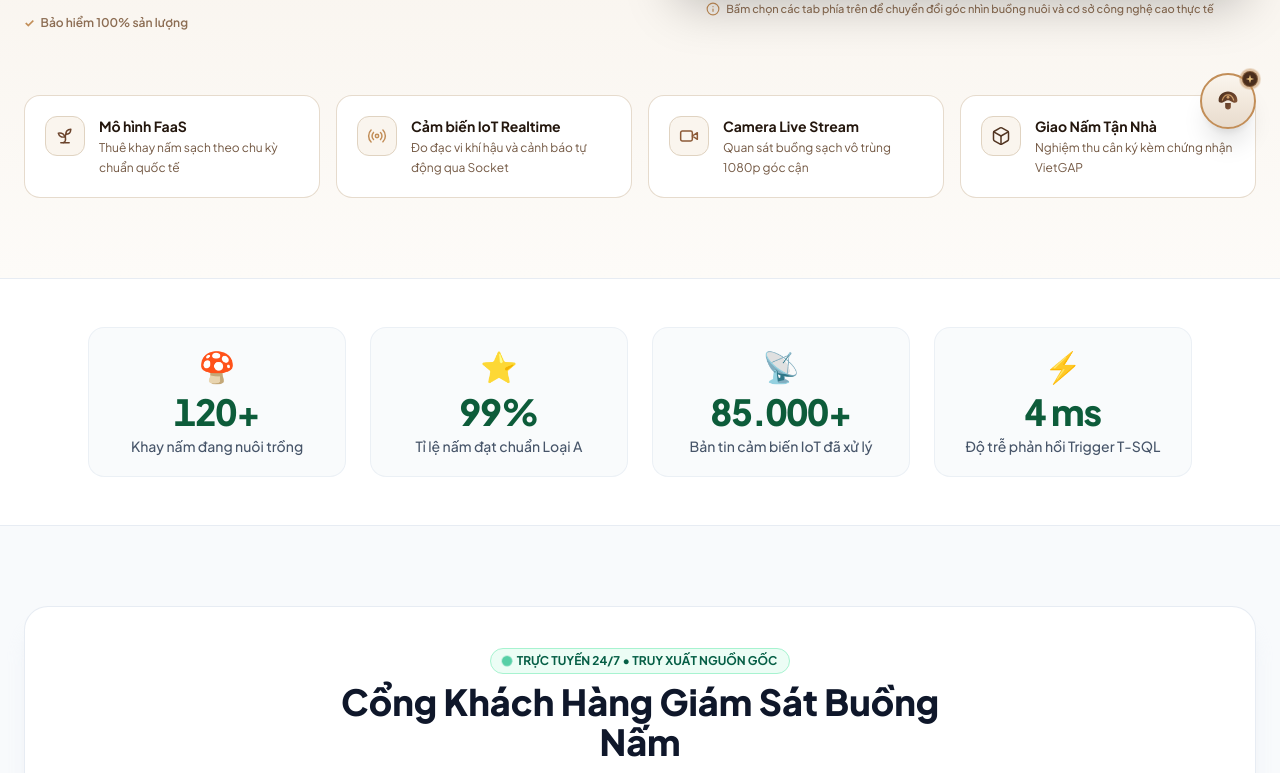
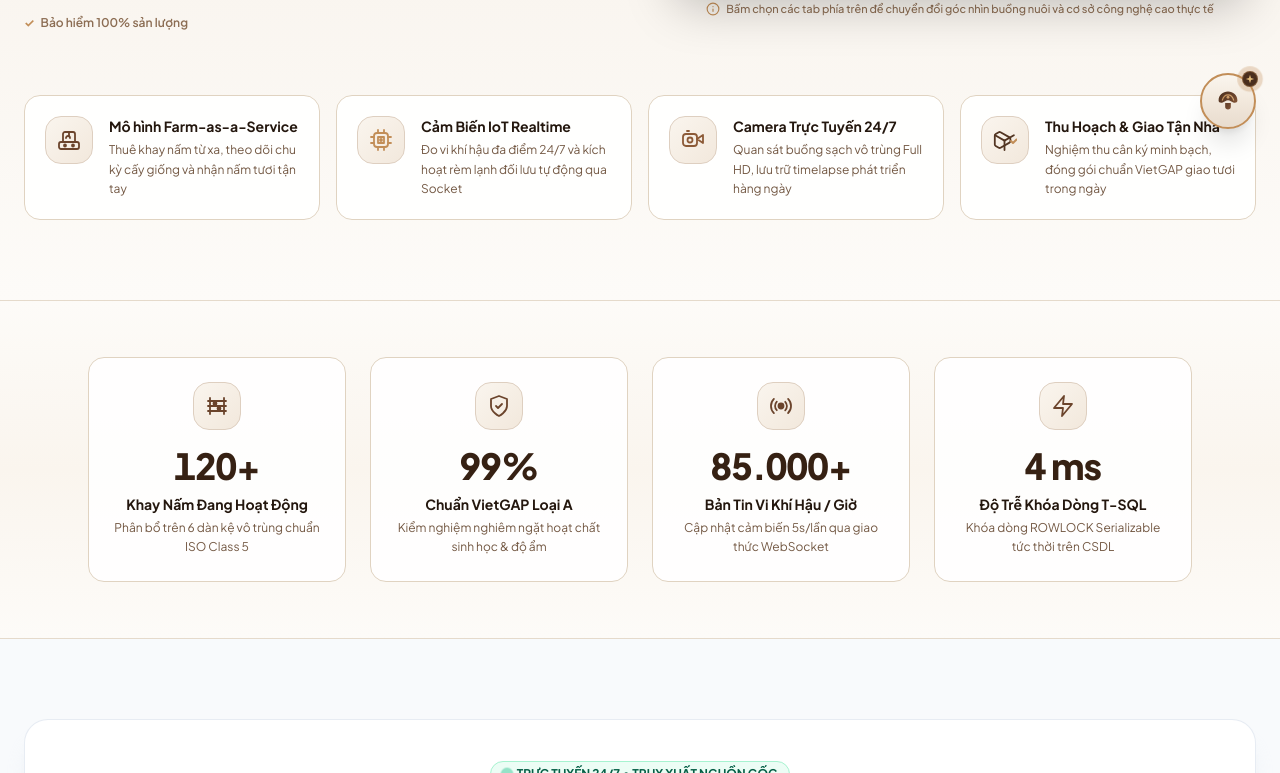
Before and after one commit to BryannLee202/QUAN_TRI_CSDL, a Next.js app in the folder frontend/: page / in a window 1280 px wide. Shown: the part 647-1420 px from the top of the page. Built offline with nearby package versions, Linux system fonts and the light colour scheme; no server answers.

Commit message:
feat(ui): dong bo vector icon cao cap loai bo emoji va chuan hoa so lieu van hanh

```diff
--- a/frontend/src/components/landing/HeroSection.tsx
+++ b/frontend/src/components/landing/HeroSection.tsx
@@ -263,68 +263,72 @@ export default function HeroSection() {
 
         {/* Chân Hero: Cụm 4 Thẻ Bento Tính Năng Ngang */}
         <div className="grid grid-cols-1 sm:grid-cols-2 lg:grid-cols-4 gap-4 mt-16">
-          <div className="bg-white dark:bg-[#20140D]/80 rounded-2xl p-5 border border-[#E0D3C1]/80 dark:border-[#543825] shadow-xs hover:shadow-md hover:border-[#C28E58]/50 transition-all duration-300 flex items-start gap-3.5">
-            <div className="w-10 h-10 rounded-xl bg-[#FAF5EE] dark:bg-[#2B1C13] text-[#523522] dark:text-[#E2BA78] border border-[#E0D3C1] dark:border-[#543825] flex items-center justify-center shrink-0">
-              <svg className="w-5 h-5 text-[#6B442C] dark:text-[#E2BA78]" viewBox="0 0 24 24" fill="none" stroke="currentColor" strokeWidth="1.8" strokeLinecap="round" strokeLinejoin="round">
-                <path d="M7 20h10"/>
-                <path d="M10 20c5.5-2.5.8-6.4 3-10"/>
-                <path d="M9.5 9.4c1.1.8 1.8 2.2 2.3 3.7-2 .4-3.5.4-4.8-.3-1.2-.6-2.3-1.9-3-4.2 2.8-.5 4.4.1 5.5.8z"/>
-                <path d="M14.1 6a7 7 0 0 0-1.1 4c1.9-.1 3.3-.6 4.3-1.4 1-1 1.6-2.3 1.7-4.6-2.7.1-4 1-4.9 2z"/>
+          <div className="bg-white/90 dark:bg-[#20140D]/90 rounded-2xl p-5 border border-[#E0D3C1] dark:border-[#543825] shadow-xs hover:shadow-lg hover:border-[#C28E58] transition-all duration-300 flex items-start gap-4 group">
+            <div className="w-12 h-12 rounded-2xl bg-gradient-to-br from-[#FAF5EE] to-[#F2E8DC] dark:from-[#2B1C13] dark:to-[#1C120B] text-[#6B442C] dark:text-[#E2BA78] border border-[#DECFC0] dark:border-[#422C1D] flex items-center justify-center shrink-0 shadow-xs group-hover:scale-105 transition-transform duration-300">
+              <svg className="w-6 h-6" viewBox="0 0 24 24" fill="none" stroke="currentColor" strokeWidth="1.8" strokeLinecap="round" strokeLinejoin="round">
+                <rect width="20" height="7" x="2" y="14" rx="2" />
+                <path d="M6 14V6a2 2 0 0 1 2-2h8a2 2 0 0 1 2 2v8" />
+                <path d="M12 4v4" />
+                <path d="M9 10c0-1.1.9-2 2-2s2 .9 2 2" />
+                <circle cx="8" cy="17.5" r="1" fill="currentColor" />
+                <circle cx="16" cy="17.5" r="1" fill="currentColor" />
               </svg>
             </div>
             <div>
-              <h4 className="font-bold text-sm text-[#24170E] dark:text-white">Mô hình FaaS</h4>
-              <p className="text-xs text-[#735843] dark:text-[#DAC7B5] mt-0.5 leading-relaxed">
-                Thuê khay nấm sạch theo chu kỳ chuẩn quốc tế
+              <h4 className="font-bold text-sm text-[#24170E] dark:text-[#FFF5EA]">Mô hình Farm-as-a-Service</h4>
+              <p className="text-xs text-[#735843] dark:text-[#DAC7B5] mt-1 leading-relaxed">
+                Thuê khay nấm từ xa, theo dõi chu kỳ cấy giống và nhận nấm tươi tận tay
               </p>
             </div>
           </div>
 
-          <div className="bg-white dark:bg-[#20140D]/80 rounded-2xl p-5 border border-[#E0D3C1]/80 dark:border-[#543825] shadow-xs hover:shadow-md hover:border-[#C28E58]/50 transition-all duration-300 flex items-start gap-3.5">
-            <div className="w-10 h-10 rounded-xl bg-[#FAF5EE] dark:bg-[#2B1C13] text-[#C28E58] border border-[#E0D3C1] dark:border-[#543825] flex items-center justify-center shrink-0">
-              <svg className="w-5 h-5 text-[#C28E58]" viewBox="0 0 24 24" fill="none" stroke="currentColor" strokeWidth="1.8" strokeLinecap="round" strokeLinejoin="round">
-                <path d="M4.9 19.1C1 15.2 1 8.8 4.9 4.9"/>
-                <path d="M7.8 16.2c-2.3-2.3-2.3-6.1 0-8.5"/>
-                <circle cx="12" cy="12" r="2"/>
-                <path d="M16.2 7.8c2.3 2.3 2.3 6.1 0 8.5"/>
-                <path d="M19.1 4.9C23 8.8 23 15.1 19.1 19"/>
+          <div className="bg-white/90 dark:bg-[#20140D]/90 rounded-2xl p-5 border border-[#E0D3C1] dark:border-[#543825] shadow-xs hover:shadow-lg hover:border-[#C28E58] transition-all duration-300 flex items-start gap-4 group">
+            <div className="w-12 h-12 rounded-2xl bg-gradient-to-br from-[#FAF5EE] to-[#F2E8DC] dark:from-[#2B1C13] dark:to-[#1C120B] text-[#C28E58] border border-[#DECFC0] dark:border-[#422C1D] flex items-center justify-center shrink-0 shadow-xs group-hover:scale-105 transition-transform duration-300">
+              <svg className="w-6 h-6" viewBox="0 0 24 24" fill="none" stroke="currentColor" strokeWidth="1.8" strokeLinecap="round" strokeLinejoin="round">
+                <rect width="14" height="14" x="5" y="5" rx="3" />
+                <path d="M9 9h6v6H9z" />
+                <path d="M2 9h3M2 15h3M19 9h3M19 15h3M9 2v3M15 2v3M9 19v3M15 19v3" />
+                <circle cx="12" cy="12" r="1" fill="currentColor" />
               </svg>
             </div>
             <div>
-              <h4 className="font-bold text-sm text-[#24170E] dark:text-white">Cảm biến IoT Realtime</h4>
-              <p className="text-xs text-[#735843] dark:text-[#DAC7B5] mt-0.5 leading-relaxed">
-                Đo đạc vi khí hậu và cảnh báo tự động qua Socket
+              <h4 className="font-bold text-sm text-[#24170E] dark:text-[#FFF5EA]">Cảm Biến IoT Realtime</h4>
+              <p className="text-xs text-[#735843] dark:text-[#DAC7B5] mt-1 leading-relaxed">
+                Đo vi khí hậu đa điểm 24/7 và kích hoạt rèm lạnh đối lưu tự động qua Socket
               </p>
             </div>
           </div>
 
-          <div className="bg-white dark:bg-[#20140D]/80 rounded-2xl p-5 border border-[#E0D3C1]/80 dark:border-[#543825] shadow-xs hover:shadow-md hover:border-[#C28E58]/50 transition-all duration-300 flex items-start gap-3.5">
-            <div className="w-10 h-10 rounded-xl bg-[#FAF5EE] dark:bg-[#2B1C13] text-[#8C5A37] dark:text-[#DDB988] border border-[#E0D3C1] dark:border-[#543825] flex items-center justify-center shrink-0">
-              <svg className="w-5 h-5 text-[#8C5A37] dark:text-[#DDB988]" viewBox="0 0 24 24" fill="none" stroke="currentColor" strokeWidth="1.8" strokeLinecap="round" strokeLinejoin="round">
-                <path d="m22 8-6 4 6 4V8Z"/>
-                <rect width="14" height="12" x="2" y="6" rx="2" ry="2"/>
+          <div className="bg-white/90 dark:bg-[#20140D]/90 rounded-2xl p-5 border border-[#E0D3C1] dark:border-[#543825] shadow-xs hover:shadow-lg hover:border-[#C28E58] transition-all duration-300 flex items-start gap-4 group">
+            <div className="w-12 h-12 rounded-2xl bg-gradient-to-br from-[#FAF5EE] to-[#F2E8DC] dark:from-[#2B1C13] dark:to-[#1C120B] text-[#8C5A37] dark:text-[#DDB988] border border-[#DECFC0] dark:border-[#422C1D] flex items-center justify-center shrink-0 shadow-xs group-hover:scale-105 transition-transform duration-300">
+              <svg className="w-6 h-6" viewBox="0 0 24 24" fill="none" stroke="currentColor" strokeWidth="1.8" strokeLinecap="round" strokeLinejoin="round">
+                <path d="m22 7-6 4 6 4V7Z" />
+                <rect width="14" height="12" x="2" y="6" rx="3" />
+                <circle cx="9" cy="12" r="2.5" />
+                <path d="M6 3h2" strokeLinecap="round" />
               </svg>
             </div>
             <div>
-              <h4 className="font-bold text-sm text-[#24170E] dark:text-white">Camera Live Stream</h4>
-              <p className="text-xs text-[#735843] dark:text-[#DAC7B5] mt-0.5 leading-relaxed">
-                Quan sát buồng sạch vô trùng 1080p góc cận
+              <h4 className="font-bold text-sm text-[#24170E] dark:text-[#FFF5EA]">Camera Trực Tuyến 24/7</h4>
+              <p className="text-xs text-[#735843] dark:text-[#DAC7B5] mt-1 leading-relaxed">
+                Quan sát buồng sạch vô trùng Full HD, lưu trữ timelapse phát triển hàng ngày
               </p>
             </div>
           </div>
 
-          <div className="bg-white dark:bg-[#20140D]/80 rounded-2xl p-5 border border-[#E0D3C1]/80 dark:border-[#543825] shadow-xs hover:shadow-md hover:border-[#C28E58]/50 transition-all duration-300 flex items-start gap-3.5">
-            <div className="w-10 h-10 rounded-xl bg-[#FAF5EE] dark:bg-[#2B1C13] text-[#523522] dark:text-[#E2BA78] border border-[#E0D3C1] dark:border-[#543825] flex items-center justify-center shrink-0">
-              <svg className="w-5 h-5 text-[#523522] dark:text-[#E2BA78]" viewBox="0 0 24 24" fill="none" stroke="currentColor" strokeWidth="1.8" strokeLinecap="round" strokeLinejoin="round">
-                <path d="M21 8a2 2 0 0 0-1-1.73l-7-4a2 2 0 0 0-2 0l-7 4A2 2 0 0 0 3 8v8a2 2 0 0 0 1 1.73l7 4a2 2 0 0 0 2 0l7-4A2 2 0 0 0 21 16Z"/>
-                <path d="m3.3 7 8.7 5 8.7-5"/>
-                <path d="M12 22V12"/>
+          <div className="bg-white/90 dark:bg-[#20140D]/90 rounded-2xl p-5 border border-[#E0D3C1] dark:border-[#543825] shadow-xs hover:shadow-lg hover:border-[#C28E58] transition-all duration-300 flex items-start gap-4 group">
+            <div className="w-12 h-12 rounded-2xl bg-gradient-to-br from-[#FAF5EE] to-[#F2E8DC] dark:from-[#2B1C13] dark:to-[#1C120B] text-[#523522] dark:text-[#E2BA78] border border-[#DECFC0] dark:border-[#422C1D] flex items-center justify-center shrink-0 shadow-xs group-hover:scale-105 transition-transform duration-300">
+              <svg className="w-6 h-6" viewBox="0 0 24 24" fill="none" stroke="currentColor" strokeWidth="1.8" strokeLinecap="round" strokeLinejoin="round">
+                <path d="M16.5 9.4 7.55 4.24a1.8 1.8 0 0 0-1.8 0L2.7 6.02a1.8 1.8 0 0 0-.9 1.56v8.84a1.8 1.8 0 0 0 .9 1.56l3.05 1.78a1.8 1.8 0 0 0 1.8 0l8.95-5.16a1.8 1.8 0 0 0 .9-1.56V10.96a1.8 1.8 0 0 0-.9-1.56Z" />
+                <path d="m2.1 7.2 9.4 5.4 9.4-5.4" />
+                <path d="M11.5 12.6v9.4" />
+                <path d="m18 13 2 2 3.5-3.5" stroke="#C28E58" strokeWidth="2" />
               </svg>
             </div>
             <div>
-              <h4 className="font-bold text-sm text-[#24170E] dark:text-white">Giao Nấm Tận Nhà</h4>
-              <p className="text-xs text-[#735843] dark:text-[#DAC7B5] mt-0.5 leading-relaxed">
-                Nghiệm thu cân ký kèm chứng nhận VietGAP
+              <h4 className="font-bold text-sm text-[#24170E] dark:text-[#FFF5EA]">Thu Hoạch & Giao Tận Nhà</h4>
+              <p className="text-xs text-[#735843] dark:text-[#DAC7B5] mt-1 leading-relaxed">
+                Nghiệm thu cân ký minh bạch, đóng gói chuẩn VietGAP giao tươi trong ngày
               </p>
             </div>
           </div>
--- a/frontend/src/components/landing/PackagesSection.tsx
+++ b/frontend/src/components/landing/PackagesSection.tsx
@@ -283,7 +283,11 @@ export default function PackagesSection() {
 
                 <div className="p-3 bg-[#FAF5EE] dark:bg-[#281A12] rounded-xl text-[11px] text-[#735843] dark:text-[#B59D89] border border-[#E0D3C1] dark:border-[#543825] space-y-1">
                   <p className="flex items-center gap-1.5 font-semibold text-[#4A3222] dark:text-[#F7EFE6]">
-                    <span className="text-[#C28E58]">🔒</span> CSDL T-SQL Locking & Concurrency:
+                    <svg className="w-3.5 h-3.5 text-[#C28E58] shrink-0" viewBox="0 0 24 24" fill="none" stroke="currentColor" strokeWidth="2" strokeLinecap="round" strokeLinejoin="round">
+                      <rect width="18" height="11" x="3" y="11" rx="2" ry="2" />
+                      <path d="M7 11V7a5 5 0 0 1 10 0v4" />
+                    </svg>
+                    CSDL T-SQL Locking & Concurrency:
                   </p>
                   <p>
                     Lệnh đặt sẽ thực thi <code>sp_CreateRentalOrder</code> với khóa <code>ROWLOCK, UPDLOCK, READPAST</code> để tự động gán khay vô trùng và chống xung đột giao dịch.
@@ -309,7 +313,12 @@ export default function PackagesSection() {
               </form>
             ) : (
               <div className="space-y-4 text-center py-2">
-                <span className="text-4xl block">🎉</span>
+                <div className="w-16 h-16 mx-auto rounded-full bg-gradient-to-br from-[#FAF5EE] to-[#EBE0D3] dark:from-[#362215] dark:to-[#22150D] border-2 border-[#C28E58] flex items-center justify-center text-[#C28E58] shadow-md">
+                  <svg className="w-8 h-8" viewBox="0 0 24 24" fill="none" stroke="currentColor" strokeWidth="2.2" strokeLinecap="round" strokeLinejoin="round">
+                    <path d="M22 11.08V12a10 10 0 1 1-5.93-9.14" />
+                    <polyline points="22 4 12 14.01 9 11.01" />
+                  </svg>
+                </div>
                 <h4 className="font-extrabold text-2xl text-[#24170E] dark:text-white">
                   Đặt Thuê Khay Nấm Thành Công!
                 </h4>
--- a/frontend/src/components/landing/StatsSection.tsx
+++ b/frontend/src/components/landing/StatsSection.tsx
@@ -4,35 +4,90 @@ import React from 'react';
 import { CountUp } from './CountUp';
 
 /**
- * Phần Thống Kê Chỉ Số Động (Stats Section) phong cách Scandinavian Clean White
- * Phụ trách: Võ Duy Thịnh
+ * Phần Thống Kê Chỉ Số Vận Hành (Stats Section) chuẩn Cafe Latte Bắc Âu
+ * Hiển thị số liệu thực tế đo đạc từ hệ thống CSDL và IoT Farm-as-a-Service
  */
 export default function StatsSection() {
   const stats = [
-    { label: "Khay nấm đang nuôi trồng", value: 120, suffix: "+", icon: "🍄" },
-    { label: "Tỉ lệ nấm đạt chuẩn Loại A", value: 99, suffix: "%", icon: "⭐" },
-    { label: "Bản tin cảm biến IoT đã xử lý", value: 85000, suffix: "+", icon: "📡" },
-    { label: "Độ trễ phản hồi Trigger T-SQL", value: 4, suffix: " ms", icon: "⚡" },
+    {
+      label: "Khay Nấm Đang Hoạt Động",
+      value: 120,
+      suffix: "+",
+      detail: "Phân bổ trên 6 dàn kệ vô trùng chuẩn ISO Class 5",
+      icon: (
+        <svg className="w-6 h-6" viewBox="0 0 24 24" fill="none" stroke="currentColor" strokeWidth="1.8" strokeLinecap="round" strokeLinejoin="round">
+          <path d="M3 7h18M3 12h18M3 17h18" />
+          <path d="M5 4v16M19 4v16" />
+          <circle cx="10" cy="9.5" r="1.5" fill="currentColor" />
+          <circle cx="14" cy="14.5" r="1.5" fill="currentColor" />
+        </svg>
+      ),
+    },
+    {
+      label: "Chuẩn VietGAP Loại A",
+      value: 99,
+      suffix: "%",
+      detail: "Kiểm nghiệm nghiêm ngặt hoạt chất sinh học & độ ẩm",
+      icon: (
+        <svg className="w-6 h-6" viewBox="0 0 24 24" fill="none" stroke="currentColor" strokeWidth="1.8" strokeLinecap="round" strokeLinejoin="round">
+          <path d="M12 22s8-4 8-10V5l-8-3-8 3v7c0 6 8 10 8 10z" />
+          <path d="m9 12 2 2 4-4" />
+        </svg>
+      ),
+    },
+    {
+      label: "Bản Tin Vi Khí Hậu / Giờ",
+      value: 85000,
+      suffix: "+",
+      detail: "Cập nhật cảm biến 5s/lần qua giao thức WebSocket",
+      icon: (
+        <svg className="w-6 h-6" viewBox="0 0 24 24" fill="none" stroke="currentColor" strokeWidth="1.8" strokeLinecap="round" strokeLinejoin="round">
+          <path d="M4.9 19.1C1 15.2 1 8.8 4.9 4.9" />
+          <path d="M7.8 16.2c-2.3-2.3-2.3-6.1 0-8.5" />
+          <circle cx="12" cy="12" r="2.5" fill="currentColor" />
+          <path d="M16.2 7.8c2.3 2.3 2.3 6.1 0 8.5" />
+          <path d="M19.1 4.9C23 8.8 23 15.1 19.1 19" />
+        </svg>
+      ),
+    },
+    {
+      label: "Độ Trễ Khóa Dòng T-SQL",
+      value: 4,
+      suffix: " ms",
+      detail: "Khóa dòng ROWLOCK Serializable tức thời trên CSDL",
+      icon: (
+        <svg className="w-6 h-6" viewBox="0 0 24 24" fill="none" stroke="currentColor" strokeWidth="1.8" strokeLinecap="round" strokeLinejoin="round">
+          <polygon points="13 2 3 14 12 14 11 22 21 10 12 10 13 2" />
+        </svg>
+      ),
+    },
   ];
 
   return (
-    <section className="py-12 bg-white dark:bg-slate-900 border-y border-slate-200/80 dark:border-slate-800 transition-colors">
-      <div className="max-w-6xl mx-auto px-6 grid grid-cols-2 md:grid-cols-4 gap-4 sm:gap-6 text-center">
+    <section className="py-14 bg-gradient-to-b from-[#FDFBF8] via-[#FAF5EE] to-[#FDFBF8] dark:from-[#170E08] dark:via-[#1F140D] dark:to-[#170E08] border-y border-[#E0D3C1]/80 dark:border-[#3D281A] transition-colors">
+      <div className="max-w-6xl mx-auto px-6">
+        <div className="grid grid-cols-1 sm:grid-cols-2 lg:grid-cols-4 gap-4 sm:gap-6">
           {stats.map((s, idx) => (
             <div
               key={idx}
-            className="p-5 rounded-2xl bg-slate-50/80 dark:bg-slate-800/60 border border-slate-200/60 dark:border-slate-700/60 hover:border-emerald-500/40 hover:shadow-md transition-all duration-300"
+              className="p-6 rounded-2xl bg-white/90 dark:bg-[#20140D]/90 border border-[#E0D3C1] dark:border-[#543825] shadow-xs hover:shadow-lg hover:border-[#C28E58] transition-all duration-300 flex flex-col items-center text-center group"
             >
-            <span className="text-2xl md:text-3xl block mb-2">{s.icon}</span>
-            <div className="text-3xl md:text-4xl font-black text-[#0D5C3A] dark:text-emerald-400 tracking-tight">
+              <div className="w-12 h-12 rounded-2xl bg-gradient-to-br from-[#FAF5EE] to-[#F2E8DC] dark:from-[#2B1C13] dark:to-[#1C120B] border border-[#DECFC0] dark:border-[#422C1D] flex items-center justify-center text-[#6B442C] dark:text-[#E2BA78] shadow-xs group-hover:scale-110 transition-transform duration-300 mb-4">
+                {s.icon}
+              </div>
+              <div className="text-3xl md:text-4xl font-extrabold text-[#362113] dark:text-[#FFF5EA] tracking-tight">
                 <CountUp target={s.value} suffix={s.suffix} />
               </div>
-            <p className="text-xs md:text-sm text-slate-600 dark:text-slate-400 font-medium mt-1">
+              <h4 className="text-sm font-bold text-[#24170E] dark:text-[#F3E5D4] mt-2">
                 {s.label}
+              </h4>
+              <p className="text-xs text-[#735843] dark:text-[#BFA895] mt-1 leading-relaxed">
+                {s.detail}
               </p>
             </div>
           ))}
         </div>
+      </div>
     </section>
   );
 }
```
Lines whose indentation alone changed are shown as unchanged.
